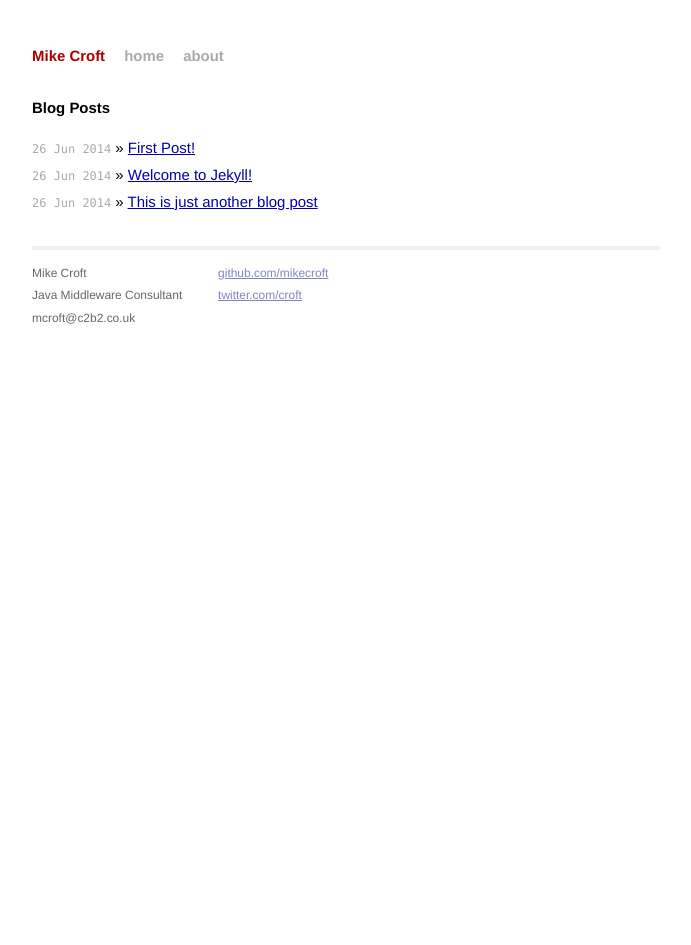
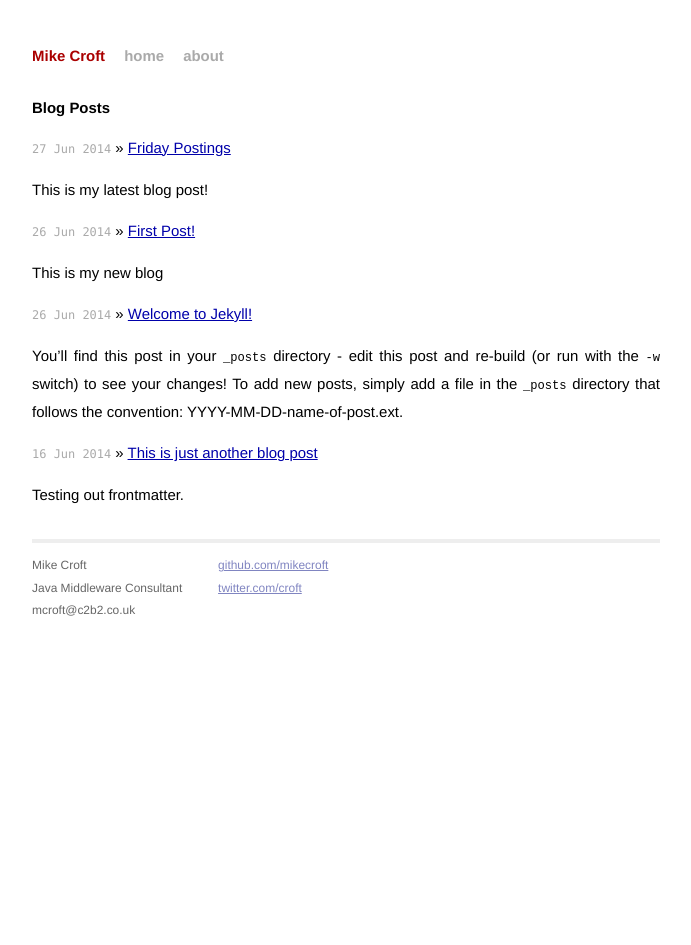
Before and after one commit to mikecroft/mikecroft.github.io, a Jekyll site: the page built from index.html, in a window 1280 px wide. Shown: the whole page, without its empty margins (294-985 px from the left). Built offline with Jekyll 4.4.1, drawn with Linux system fonts in a browser that asks for light colours; Markdown is read by kramdown in place of the engine named in the settings; the list of posts is cut into pages by our own code.

Commit message:
pagination and front page excerpts

```diff
--- a/_config.yml
+++ b/_config.yml
@@ -7,3 +7,4 @@
     values:
         layout: "post"
         author: "Mike Croft"
+paginate: 5
--- a/_posts/2014-06-16-new-blog.md
+++ b/_posts/2014-06-16-new-blog.md
@@ -1,7 +1,7 @@
 ---
 layout: post
 title: This is just another blog post
-date: 2014-06-26
+date: 2014-06-16
 category: misc
 tags: []
 ---
--- /dev/null
+++ b/_posts/2014-06-27-friday-postings.md
@@ -0,0 +1,9 @@
+---
+layout: post
+title: Friday Postings
+date: 2014-06-27
+category: misc
+tags: []
+---
+
+This is my latest blog post!
--- a/index.html
+++ b/index.html
@@ -6,8 +6,35 @@
 <div id="home">
   <h1>Blog Posts</h1>
   <ul class="posts">
-    {% for post in site.posts %}
+    {% for post in paginator.posts %}
       <li><span>{{ post.date | date_to_string }}</span> &raquo; <a href="{{ post.url }}">{{ post.title }}</a></li>
+      <li>{{ post.excerpt }}</li>
     {% endfor %}
   </ul>
 </div>
+
+{% if paginator.total_pages > 1 %}
+<div class="pagination">
+  {% if paginator.previous_page %}
+    <a href="{{ paginator.previous_page_path | prepend: site.baseurl | replace: '//', '/' }}">&laquo; Prev</a> [
+  {% else %}
+    <span>&laquo; Prev [</span>
+  {% endif %}
+
+  {% for page in (1..paginator.total_pages) %}
+    {% if page == paginator.page %}
+      <em>{{ page }}</em>
+    {% elsif page == 1 %}
+      <a href="{{ '/' | prepend: site.baseurl | replace: '//', '/' }}">{{ page }}</a>
+    {% else %}
+      <a href="{{ site.paginate_path | prepend: site.baseurl | replace: '//', '/' | replace: ':num', page }}">{{ page }}</a>
+    {% endif %}
+  {% endfor %}
+
+  {% if paginator.next_page %}
+    ] <a href="{{ paginator.next_page_path | prepend: site.baseurl | replace: '//', '/' }}">Next &raquo;</a>
+  {% else %}
+    <span>] Next &raquo;</span>
+  {% endif %}
+</div>
+{% endif %}
```
Also changed, not shown: about/index.md (+1 -1 lines).
